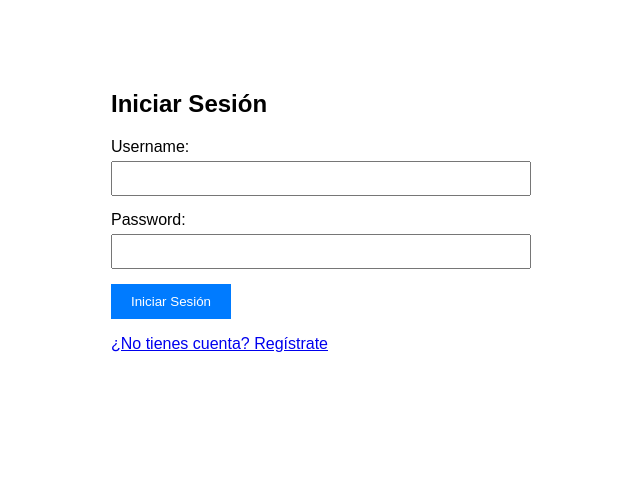
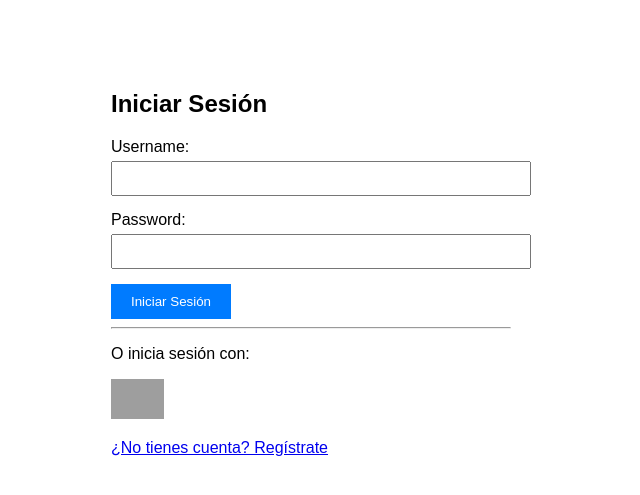
Before and after one commit to JhonatanGV03/Diplomado2025, a Flask app: page /login in a window 1280 px wide. Shown: the top 495 px of the page, without its empty margins (329-969 px from the left). Run offline with Flask 3, Linux system fonts and the light colour scheme; grey boxes are pictures that could not be loaded.

Commit message:
Opcion de inicio con google en el login

```diff
--- a/app/templates/login.html
+++ b/app/templates/login.html
@@ -44,6 +44,12 @@
 
       <button type="submit">Iniciar Sesión</button>
     </form>
+    <hr>
+    <p>O inicia sesión con:</p>
+    <a href="{{ url_for('login_google') }}">
+      <img src="{{ url_for('static', filename='google_login.jpeg') }}" alt="Iniciar sesión con Google"
+        style="height: 40px;">
+    </a>
     <p><a href="/register">¿No tienes cuenta? Regístrate</a></p>
   </body>
 </html>
--- a/docker-compose.yml
+++ b/docker-compose.yml
@@ -33,6 +33,7 @@ services:
   firewall:
     build: ./firewall
     container_name: firewall
+    restart: always
     depends_on:
       - app
     networks:
```
